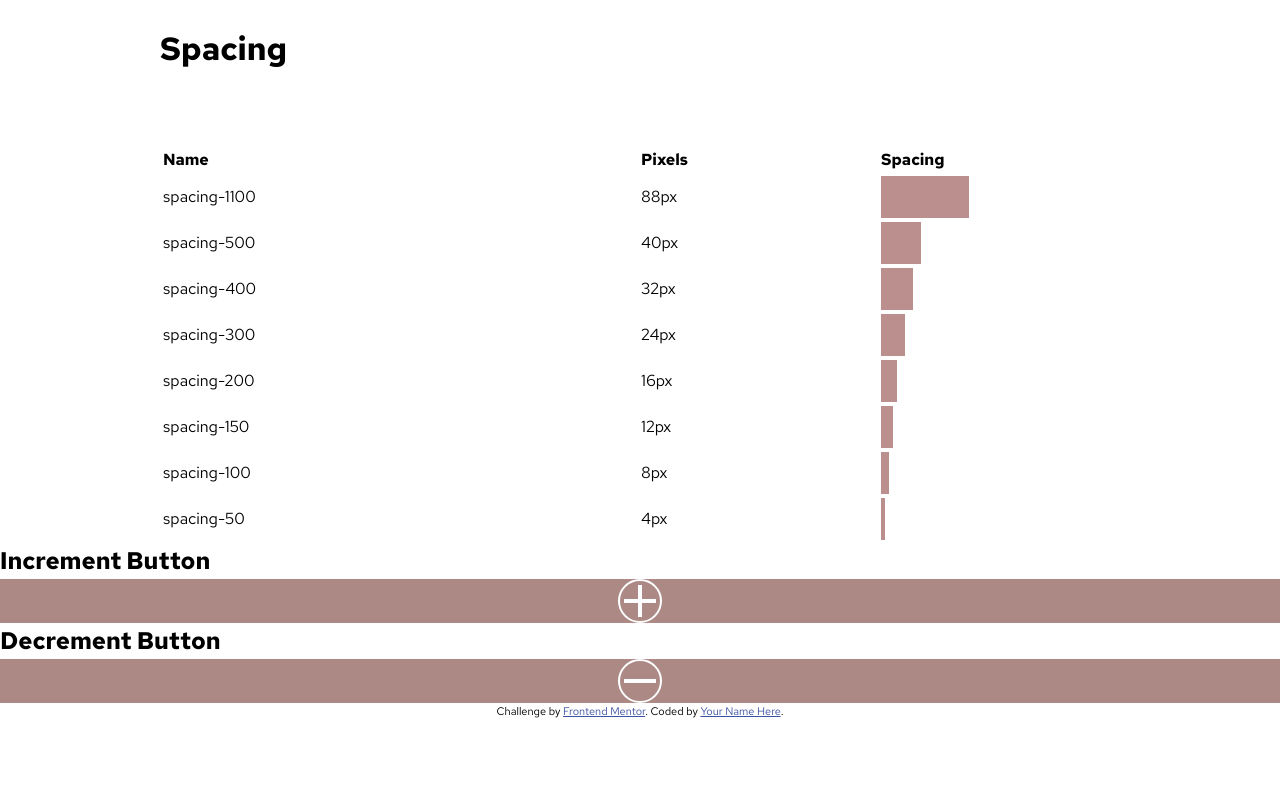
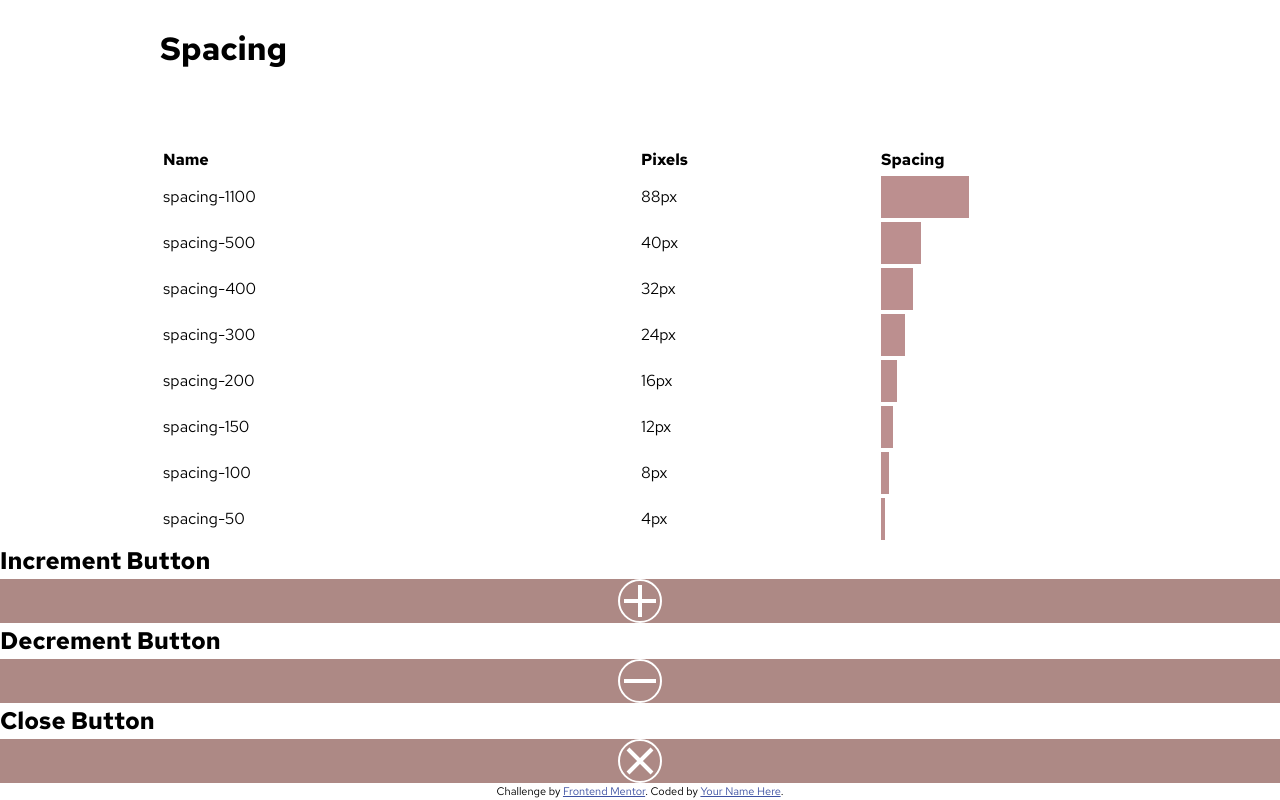
Before and after one commit to takahashiyb/product-list-with-cart, a Vue app: page / in a window 1280 px wide. Shown: the part 3096-3896 px from the top of the page. Before the commit the page ends 3816 px from the top, so only its background shows below. Built offline with nearby package versions, Linux system fonts and the light colour scheme.

Commit message:
Create close button design.

```diff
--- a/src/components/AddMinusButton.vue
+++ b/src/components/AddMinusButton.vue
@@ -10,6 +10,7 @@ const shape = defineProps({
 const symbol = {
   plus: 'M5 1 v8 M1 5 h8',
   minus: 'M1 5 h8',
+  close: 'M2 2 L8 8 M8 2 L2 8',
 }
 
 const svgPath = symbol[shape.shape]
@@ -34,13 +35,13 @@ function checkHover(e) {
     <!-- Hover: white background with transparent plus -->
     <svg xmlns="http://www.w3.org/2000/svg" class="cutout-icon" viewBox="0 0 10 10" v-else>
       <defs>
-        <mask id="plus-mask" maskUnits="userSpaceOnUse">
+        <mask id="mask" maskUnits="userSpaceOnUse">
           <rect width="10" height="10" fill="white" />
 
           <path :d="svgPath" stroke="black" />
         </mask>
       </defs>
-      <g mask="url(#plus-mask)">
+      <g mask="url(#mask)">
         <rect width="10" height="10" fill="white" />
       </g>
     </svg>
--- a/src/components/ComponentShowcase.vue
+++ b/src/components/ComponentShowcase.vue
@@ -12,6 +12,11 @@ import AddMinusButton from './AddMinusButton.vue'
   <div>
     <AddMinusButton :shape="'minus'"></AddMinusButton>
   </div>
+
+  <h2>Close Button</h2>
+  <div>
+    <AddMinusButton :shape="'close'"></AddMinusButton>
+  </div>
 </template>
 
 <style scoped>
```
